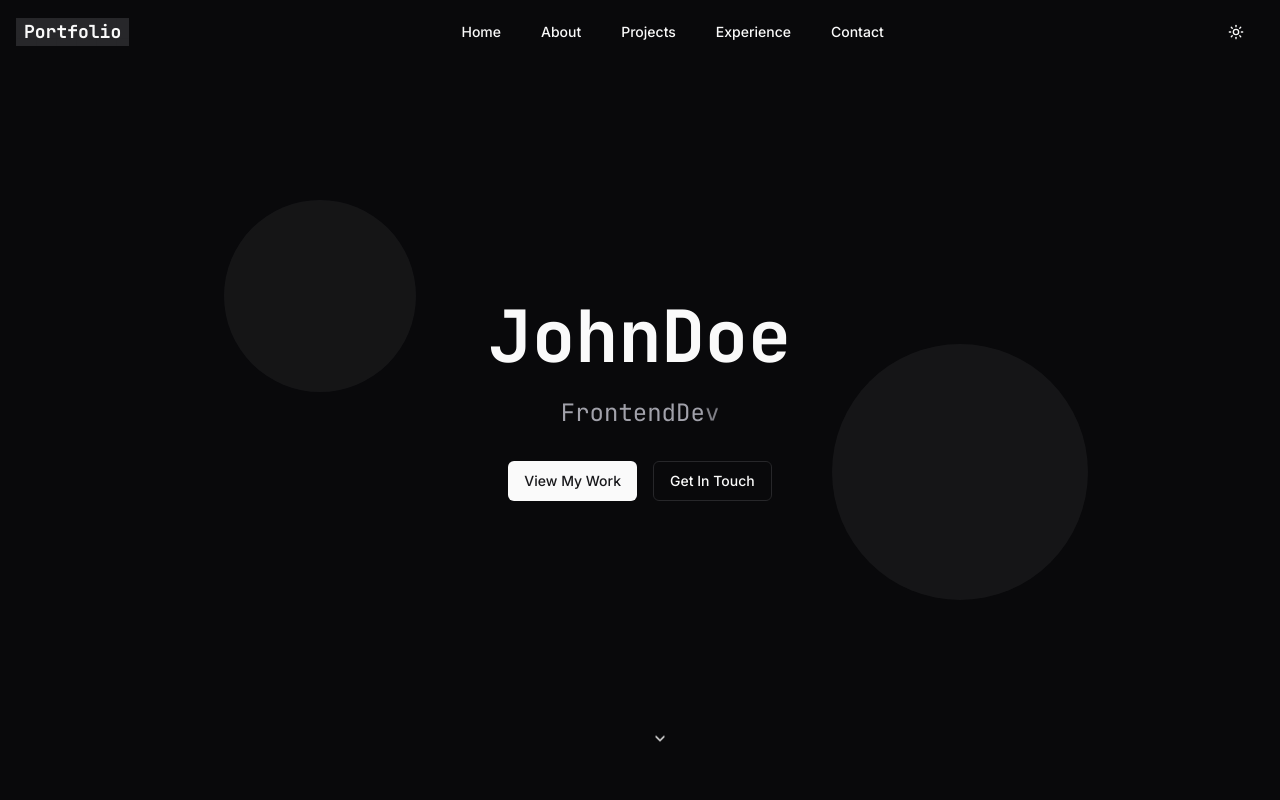
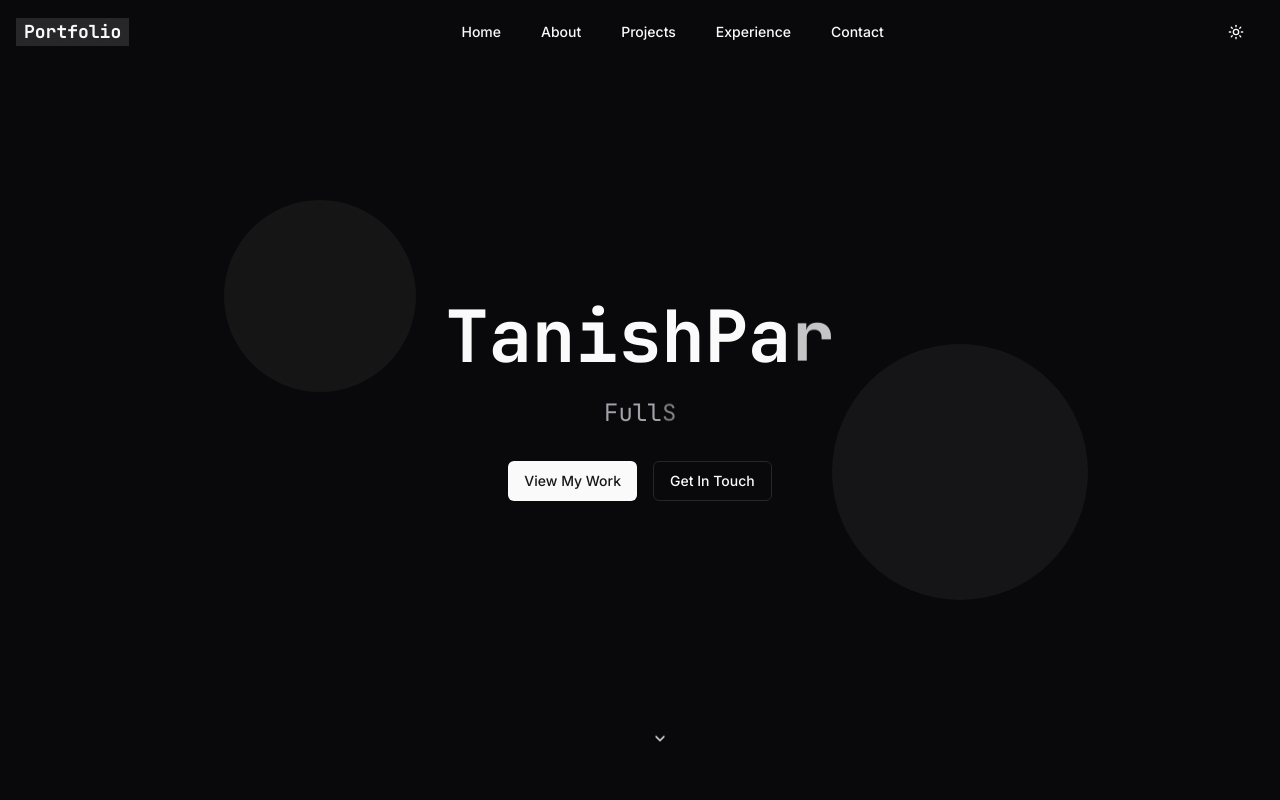
Before and after one commit to tparsana/tparsana-portfolio, a React (Vite) app: page / in a window 1280 px wide. Shown: the top 800 px of the page. Built offline with nearby package versions, Linux system fonts and the light colour scheme.

Commit message:
Update Index.tsx

```diff
--- a/src/pages/Index.tsx
+++ b/src/pages/Index.tsx
@@ -148,7 +148,7 @@ const Index = () => {
               <div className="text-center max-w-4xl space-y-6 z-10">
                 <h1 className="text-4xl md:text-6xl lg:text-7xl font-bold mb-6">
                   <SplitFlapText
-                    text="John Doe"
+                    text="Tanish Parsana"
                     className="font-mono"
                     onComplete={() => setIntroComplete(true)}
                   />
@@ -158,7 +158,7 @@ const Index = () => {
                   <div className="animate-slide-up">
                     <p className="text-xl md:text-2xl text-muted-foreground mb-8">
                       <SplitFlapText
-                        text="Frontend Developer & UI Designer"
+                        text="Full Stack Developer, Data Science & AI Engineer"
                         delay={200}
                         className="font-mono"
                       />
@@ -249,7 +249,7 @@ const Index = () => {
                     <div className="aspect-square rounded-2xl overflow-hidden split-flap-display bg-muted/20">
                       <img
                         src="https://images.unsplash.com/photo-1618477388954-7852f32655ec?ixlib=rb-1.2.1&auto=format&fit=crop&w=800&q=80"
-                        alt="John Doe"
+                        alt="Tanish Parsana"
                         className="w-full h-full object-cover"
                       />
                     </div>
@@ -372,19 +372,19 @@ const Index = () => {
                 <div className="flex flex-col md:flex-row justify-between items-center">
                   <div className="mb-4 md:mb-0">
                     <p className="text-sm text-muted-foreground">
-                      © {new Date().getFullYear()} John Doe. All rights reserved.
+                      © {new Date().getFullYear()} Tanish Parsana. All rights reserved.
                     </p>
                   </div>
 
                   <div className="flex space-x-4">
                     <Button variant="ghost" size="icon" asChild>
-                      <a href="https://github.com" target="_blank" rel="noopener noreferrer">
+                      <a href="https://github.com/tparsana" target="_blank" rel="noopener noreferrer">
                         <Github className="h-5 w-5" />
                         <span className="sr-only">GitHub</span>
                       </a>
                     </Button>
                     <Button variant="ghost" size="icon" asChild>
-                      <a href="https://linkedin.com" target="_blank" rel="noopener noreferrer">
+                      <a href="https://www.linkedin.com/in/tanish-parsana/" target="_blank" rel="noopener noreferrer">
                         <Linkedin className="h-5 w-5" />
                         <span className="sr-only">LinkedIn</span>
                       </a>
```
